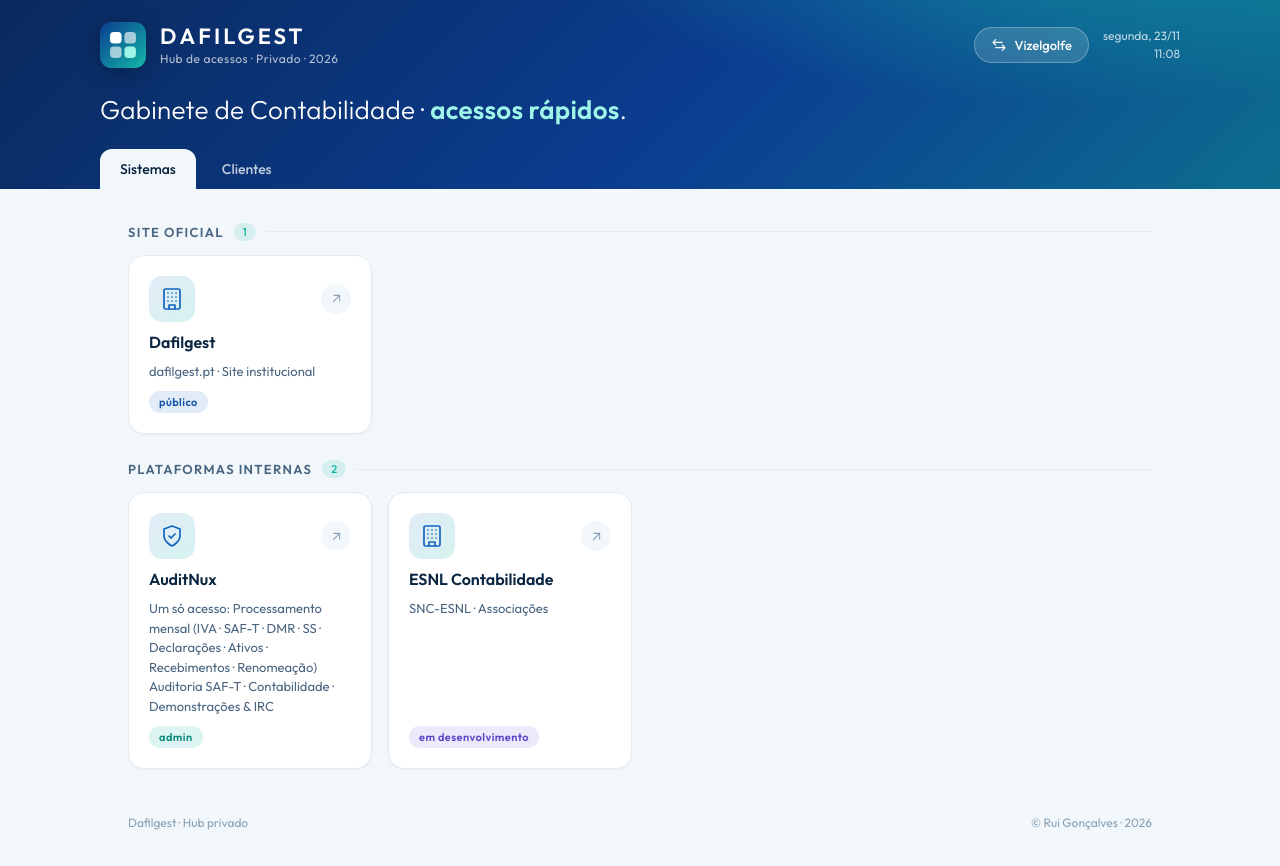
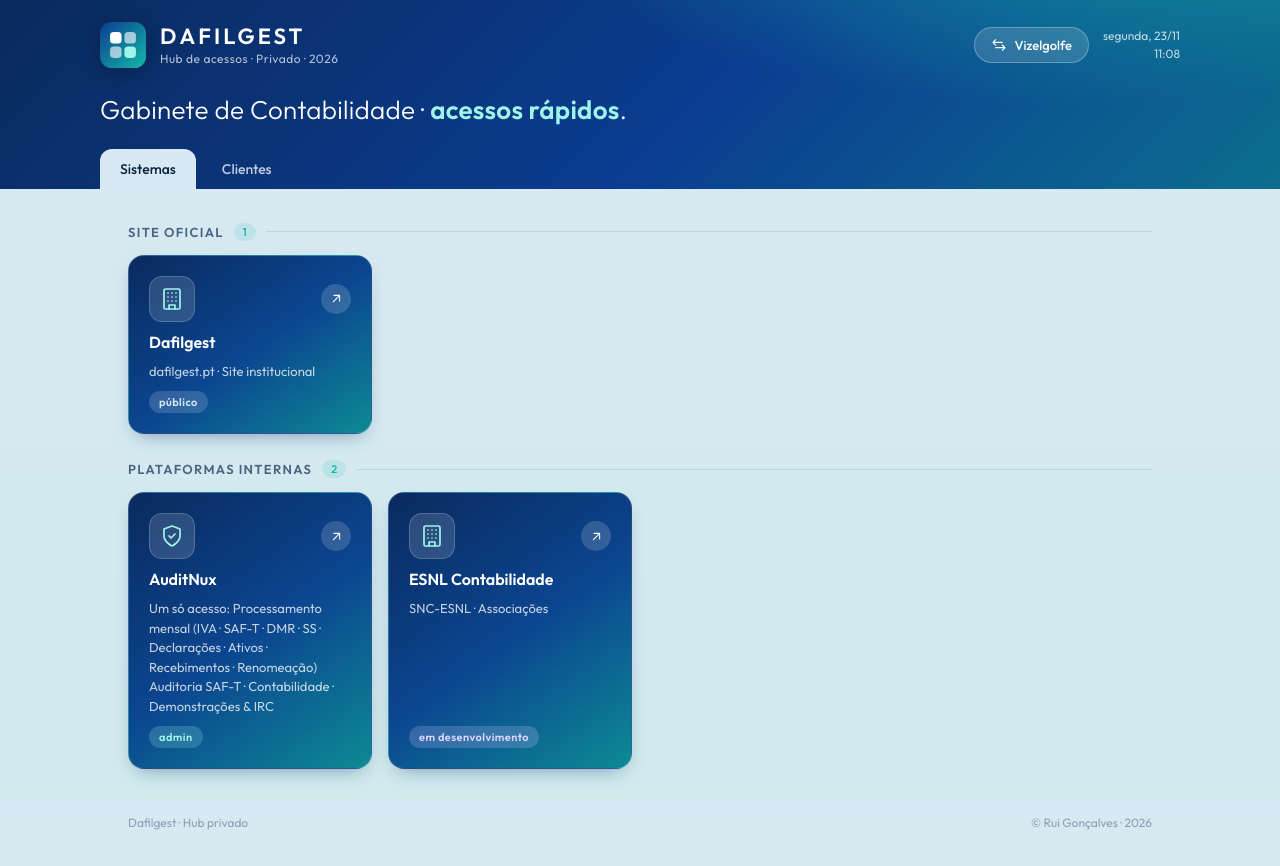
Before and after one commit to ruidafilgest-sketch/hub, a plain HTML site: page index.html in a window 1280 px wide. Drawn offline with Linux system fonts and the light colour scheme.

Commit message:
Hub cartões escuros
Hub cartões escuros

```diff
--- a/index.html
+++ b/index.html
@@ -11,9 +11,9 @@
 <link href="https://fonts.googleapis.com/css2?family=Outfit:wght@300;400;500;600&display=swap" rel="stylesheet">
 <style>
 *{box-sizing:border-box;margin:0;padding:0}
-:root{--ink:#0a2540;--ink2:#4a6580;--ink3:#8aa0b5;--blue:#1565c0;--teal:#0fb5a3;--teal2:#14b8a6;--bg:#f1f7fa;--card:#fff;--line:#e1ecf2;--r:16px}
-html,body{min-height:100vh}
-body{background:var(--bg);color:var(--ink);font-family:'Outfit',system-ui,sans-serif;-webkit-font-smoothing:antialiased}
+:root{--ink:#0a2540;--ink2:#4a6580;--ink3:#8aa0b5;--blue:#1565c0;--teal:#0fb5a3;--teal2:#14b8a6;--bg:#d9e9f3;--card:#e9f4f9;--line:#bcd6e3;--r:16px}
+html{background:#d0eaee}html,body{min-height:100vh}
+body{background:linear-gradient(180deg,#d9e9f3 0%,#d0eaee 100%) fixed;color:var(--ink);font-family:'Outfit',system-ui,sans-serif;-webkit-font-smoothing:antialiased}
 .hero{background:radial-gradient(900px 300px at 85% -40%,rgba(20,184,166,.55),transparent 60%),linear-gradient(135deg,#0a2a5e 0%,#0b3d91 55%,#0c6e8f 100%);color:#fff;padding:22px 28px 0}
 .wrap{max-width:1080px;margin:0 auto}
 .top{display:flex;align-items:center;justify-content:space-between;gap:16px;flex-wrap:wrap}
@@ -32,29 +32,29 @@ body{background:var(--bg);color:var(--ink);font-family:'Outfit',system-ui,sans-s
 .tabs::-webkit-scrollbar{display:none}
 .tab{font-size:14px;font-weight:500;color:rgba(255,255,255,.75);padding:11px 20px;border-radius:12px 12px 0 0;cursor:pointer;white-space:nowrap;user-select:none;transition:color .15s,background .15s}
 .tab:hover:not(.active){color:#fff;background:rgba(255,255,255,.08)}
-.tab.active{background:var(--bg);color:var(--ink)}
+.tab.active{background:#d9e9f3;color:var(--ink)}
 .main{padding:8px 28px 40px}
 .panel{display:none}.panel.active{display:block}
 .sec{display:flex;align-items:center;gap:10px;margin:26px 0 14px;font-size:13px;font-weight:600;letter-spacing:.1em;text-transform:uppercase;color:var(--ink2)}
 .sec::after{content:'';flex:1;height:1px;background:var(--line)}
 .sec i{font-style:normal;font-size:11px;font-weight:500;color:var(--teal);background:rgba(15,181,163,.12);padding:2px 9px;border-radius:999px;letter-spacing:.02em}
 .grid{display:grid;grid-template-columns:repeat(auto-fill,minmax(240px,1fr));gap:16px}
-.card{position:relative;display:flex;flex-direction:column;gap:10px;background:var(--card);border:1px solid var(--line);border-radius:var(--r);padding:20px;text-decoration:none;color:inherit;box-shadow:0 1px 2px rgba(10,37,64,.04);transition:transform .18s,box-shadow .18s,border-color .18s}
-.card:hover{transform:translateY(-3px);box-shadow:0 14px 30px -12px rgba(11,61,145,.28);border-color:rgba(15,181,163,.55)}
+.card{position:relative;display:flex;flex-direction:column;gap:10px;background:linear-gradient(145deg,#0a2a5e 0%,#0b4690 52%,#0d8a94 100%);border:1px solid rgba(255,255,255,.14);border-radius:var(--r);padding:20px;text-decoration:none;color:inherit;box-shadow:0 8px 20px -10px rgba(10,42,94,.55);transition:transform .18s,box-shadow .18s,border-color .18s}
+.card:hover{transform:translateY(-4px);box-shadow:0 18px 34px -12px rgba(10,42,94,.7),0 0 0 1px rgba(159,245,232,.55);filter:brightness(1.08)}
 .c-top{display:flex;align-items:center;justify-content:space-between}
-.ico{width:46px;height:46px;border-radius:13px;display:grid;place-items:center;background:linear-gradient(135deg,rgba(21,101,192,.12),rgba(20,184,166,.18));color:var(--blue)}
+.ico{width:46px;height:46px;border-radius:13px;display:grid;place-items:center;background:rgba(255,255,255,.14);color:#9ff5e8;border:1px solid rgba(255,255,255,.18)}
 .ico .ic{width:24px;height:24px}
-.go{width:30px;height:30px;border-radius:50%;display:grid;place-items:center;color:var(--ink3);background:var(--bg);transition:all .18s}
+.go{width:30px;height:30px;border-radius:50%;display:grid;place-items:center;color:#fff;background:rgba(255,255,255,.16);transition:all .18s}
 .go .ic{width:15px;height:15px}
-.card:hover .go{background:var(--teal);color:#fff}
-.t{font-size:16px;font-weight:600;line-height:1.25;color:var(--ink)}
-.s{font-size:13px;color:var(--ink2);line-height:1.5;flex:1}
+.card:hover .go{background:#9ff5e8;color:#0a2a5e}
+.t{font-size:16px;font-weight:600;line-height:1.25;color:#fff}
+.s{font-size:13px;color:rgba(255,255,255,.76);line-height:1.5;flex:1}
 .bd{align-self:flex-start;font-size:11px;font-weight:600;letter-spacing:.04em;padding:4px 10px;border-radius:999px}
-.k-admin{background:rgba(15,181,163,.14);color:#0b8a7c}
-.k-pub{background:rgba(21,101,192,.12);color:#1257a6}
-.k-ext{background:#eaf0f5;color:#587089}
-.k-watch{background:#fff2dc;color:#a8650a}
-.k-dev{background:#ece9fb;color:#5b45c9}
+.k-admin{background:rgba(159,245,232,.2);color:#9ff5e8}
+.k-pub{background:rgba(255,255,255,.16);color:#d4e8ff}
+.k-ext{background:rgba(255,255,255,.12);color:#bcd2e6}
+.k-watch{background:rgba(255,200,110,.22);color:#ffd493}
+.k-dev{background:rgba(205,195,255,.22);color:#ddd6ff}
 .foot{max-width:1080px;margin:0 auto;padding:6px 28px 36px;display:flex;justify-content:space-between;font-size:12px;color:var(--ink3)}
 .toast{position:fixed;bottom:24px;left:50%;transform:translateX(-50%) translateY(10px);background:var(--ink);color:#fff;padding:9px 18px;border-radius:999px;font-size:12px;opacity:0;transition:all .22s;pointer-events:none}
 .toast.show{opacity:1;transform:translateX(-50%) translateY(0)}
```
Also changed, not shown: vizelgolfe.html (+16 -16 lines).
